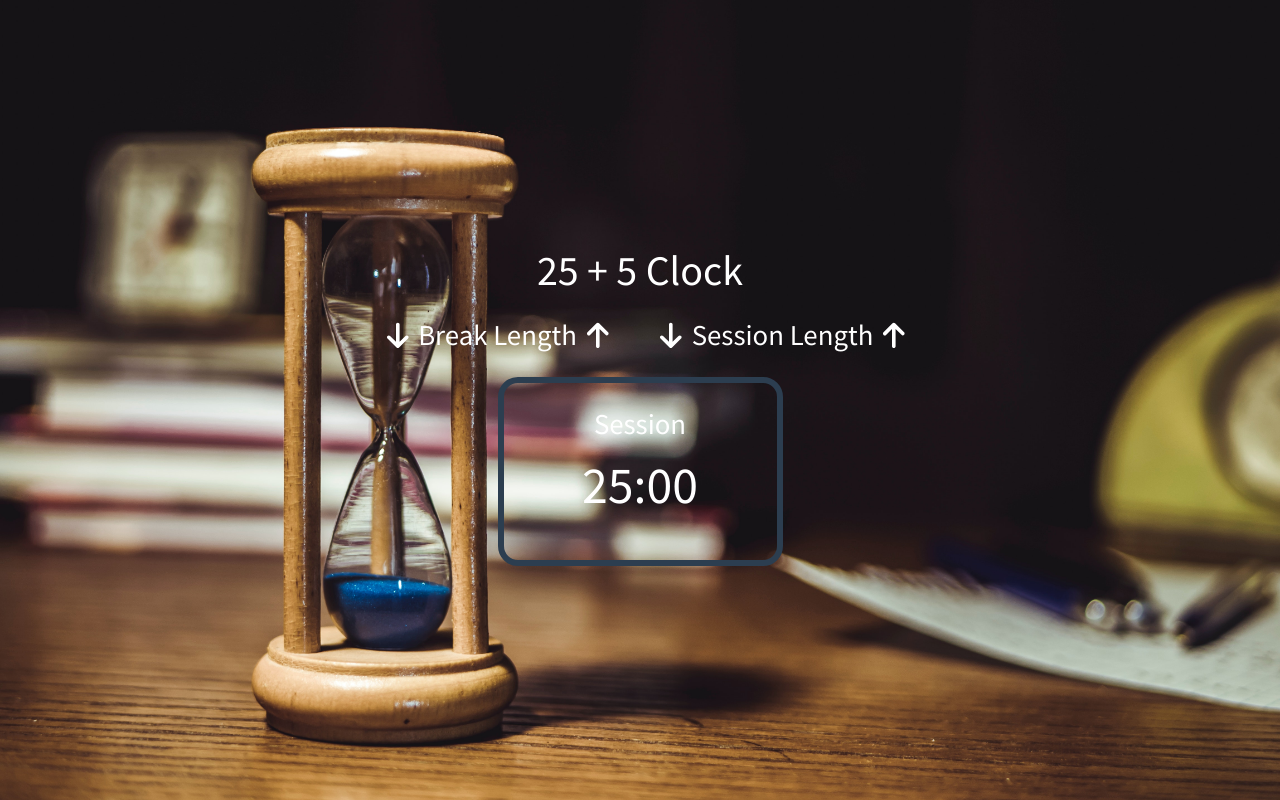
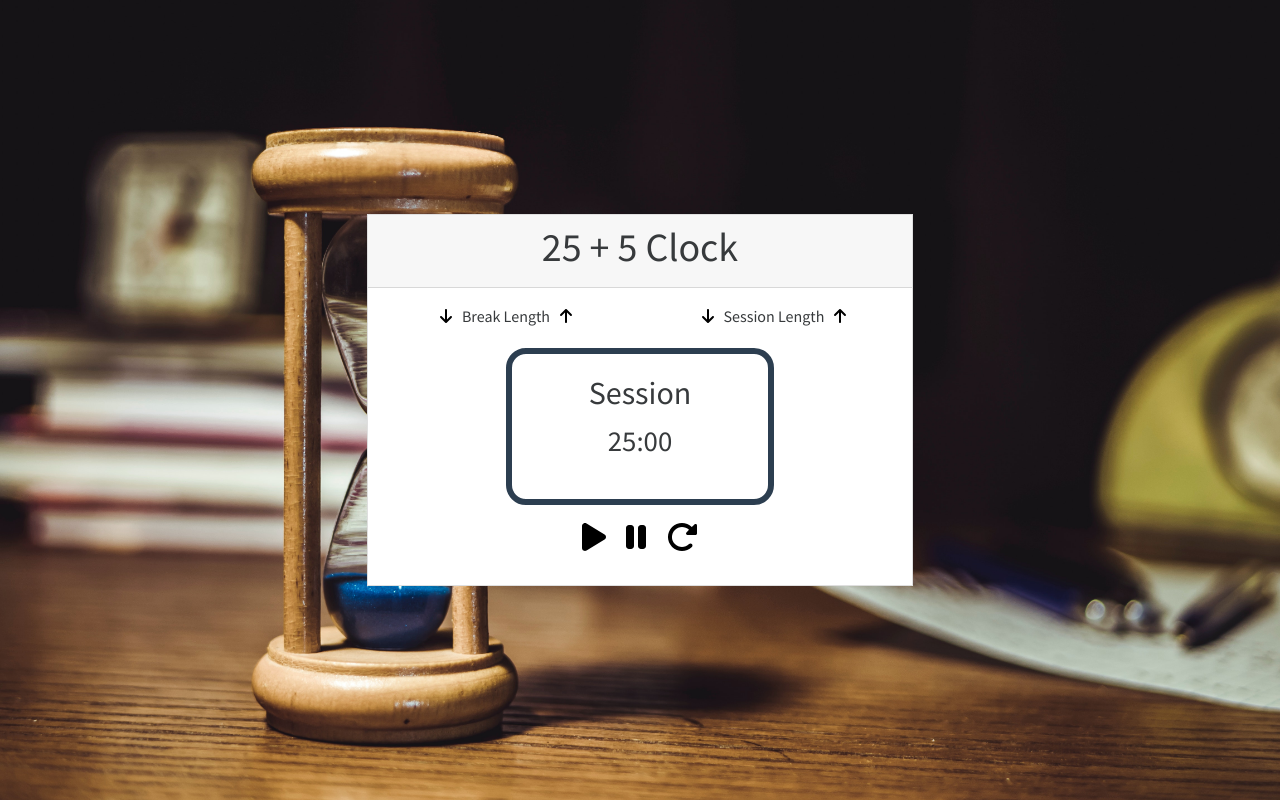
Before and after one commit to tyesh/fcc-projects, a React (Create React App) app: page /clock in a window 1280 px wide. Built offline with nearby package versions, Linux system fonts and the light colour scheme.

Commit message:
Changes for clock layout

```diff
--- a/src/components/Clock.js
+++ b/src/components/Clock.js
@@ -1,7 +1,13 @@
 import React from 'react';
-import { Col, Container, Row } from 'react-bootstrap';
+import { Card, Col, Container, Row } from 'react-bootstrap';
 import { FontAwesomeIcon } from '@fortawesome/react-fontawesome';
-import { faArrowUp, faArrowDown } from '@fortawesome/free-solid-svg-icons';
+import {
+  faArrowUp,
+  faArrowDown,
+  faPlay,
+  faPause,
+  faRotateRight,
+} from '@fortawesome/free-solid-svg-icons';
 import bgImage from '../resources/bg/clockbg.jpg';
 
 const Clock = () => {
@@ -19,13 +25,12 @@ const Clock = () => {
             minHeight: '100vh',
           }}
         >
-          <Col sm={12} md={6} className='clock-layout'>
-            <h1
-              className='text-center p-3'
-              style={{ color: '#fff', lineHeight: '40px', fontSize: '42px' }}
-            >
-              25 + 5 Clock
-            </h1>
+          <Col xs={6}>
+            <Card>
+              <Card.Header>
+                <h1 className='text-center'>25 + 5 Clock</h1>
+              </Card.Header>
+              <Card.Body>
                 <Row>
                   <Col
                     sm={6}
@@ -38,7 +43,7 @@ const Clock = () => {
                       className='arrowBtn'
                       //onClick={() => setEditorMax(!editorMax)}
                     />
-                <p style={{ margin: '0 10px' }}>Break Length</p>
+                    <p style={{ margin: '0' }}>Break Length</p>
                     <FontAwesomeIcon
                       icon={faArrowUp}
                       color='#000'
@@ -57,7 +62,7 @@ const Clock = () => {
                       className='arrowBtn'
                       //onClick={() => setEditorMax(!editorMax)}
                     />
-                <p style={{ margin: '0 10px' }}>Session Length</p>
+                    <p style={{ margin: '0' }}>Session Length</p>
                     <FontAwesomeIcon
                       icon={faArrowUp}
                       color='#000'
@@ -68,10 +73,37 @@ const Clock = () => {
                 </Row>
                 <Row className='justify-content-center'>
                   <Col xs={6} className='timer text-center'>
-                Session
+                    <h2>Session</h2>
                     <p className='label'>25:00</p>
                   </Col>
                 </Row>
+                <Row className='justify-content-center'>
+                  <Col xs={6} className='d-flex justify-content-center my-3'>
+                    <FontAwesomeIcon
+                      icon={faPlay}
+                      color='#000'
+                      className='arrowBtn'
+                      size='2x'
+                      //onClick={() => setEditorMax(!editorMax)}
+                    />
+                    <FontAwesomeIcon
+                      icon={faPause}
+                      color='#000'
+                      className='arrowBtn'
+                      size='2x'
+                      //onClick={() => setEditorMax(!editorMax)}
+                    />
+                    <FontAwesomeIcon
+                      icon={faRotateRight}
+                      color='#000'
+                      className='arrowBtn'
+                      size='2x'
+                      //onClick={() => setEditorMax(!editorMax)}
+                    />
+                  </Col>
+                </Row>
+              </Card.Body>
+            </Card>
           </Col>
         </Row>
       </Container>
--- a/src/index.css
+++ b/src/index.css
@@ -335,7 +335,8 @@
 }
 
 .arrowBtn {
-  color: #fff;
+  /*color: #fff;*/
+  margin: 0 10px;
   cursor: pointer;
 }
 
```
Lines whose indentation alone changed are shown as unchanged.
